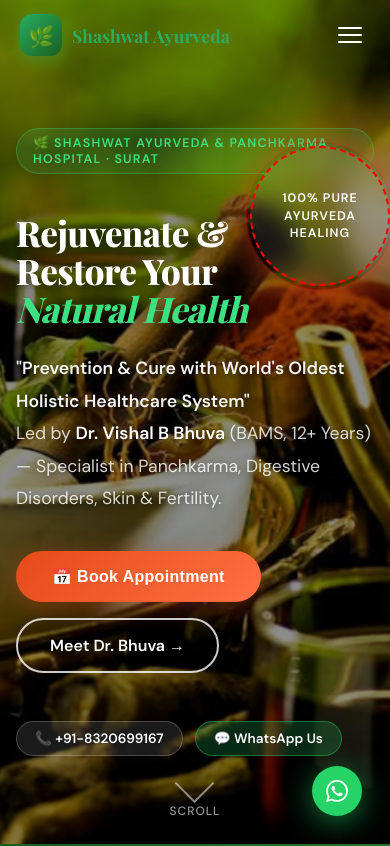
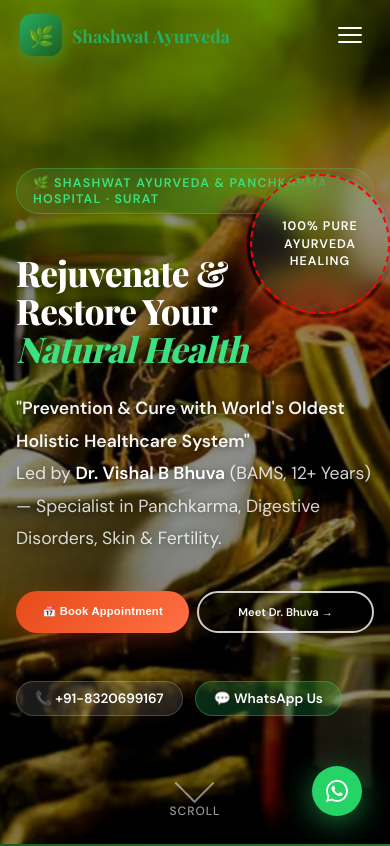
Before and after one commit to Shauryap001/health-platform, a Next.js app: page / in a window 390 px wide. Shown: the top 846 px of the page. Built offline with nearby package versions, Linux system fonts and the light colour scheme; a web font is replaced by a local one.

Commit message:
style: align hero and doctor CTAs on mobile & bypass custom cursor magnification on buttons

```diff
--- a/app/globals.css
+++ b/app/globals.css
@@ -1490,6 +1490,29 @@
   .map-frame { min-height: 260px; }
   .newsletter-section form { flex-direction: column !important; }
   .newsletter-input { border-radius: 12px !important; }
+
+  /* Ensure Hero CTAs and Doctor CTAs are on one line and look balanced on mobile */
+  .hero-ctas, .doctor-ctas {
+    display: flex !important;
+    flex-direction: row !important;
+    flex-wrap: nowrap !important;
+    gap: 8px !important;
+    width: 100% !important;
+  }
+  .hero-ctas button,
+  .hero-ctas a,
+  .doctor-ctas button,
+  .doctor-ctas a {
+    flex: 1 !important;
+    min-width: 0 !important;
+    white-space: nowrap !important;
+    font-size: clamp(0.7rem, 2.7vw, 0.88rem) !important;
+    padding: 12px 4px !important;
+    text-align: center !important;
+    display: inline-flex !important;
+    align-items: center !important;
+    justify-content: center !important;
+  }
 }
 
 /* ═══════════════════════════════════════════════
@@ -1593,6 +1616,16 @@
   animation: cursorGlow 2s infinite ease-in-out;
 }
 
+/* Custom button hover state: subtle scale up without text magnification */
+.custom-cursor-follower.btn-hovering {
+  width: 48px;
+  height: 48px;
+  border-color: var(--gold);
+  border-width: 1.8px;
+  background-color: rgba(230, 74, 25, 0.18);
+  box-shadow: 0 0 15px rgba(230, 74, 25, 0.35);
+}
+
 /* Lens clipping container */
 .lens-content {
   position: absolute;
--- a/app/page.tsx
+++ b/app/page.tsx
@@ -207,7 +207,7 @@
               </p>
 
               {/* CTAs */}
-              <div className="fade-left d3" style={{ display: 'flex', gap: 16, flexWrap: 'wrap', marginBottom: 48 }}>
+              <div className="fade-left d3 hero-ctas" style={{ display: 'flex', gap: 16, flexWrap: 'wrap', marginBottom: 48 }}>
                 <button className="btn-primary" style={{ fontSize: '1rem', padding: '16px 36px' }}
                   onClick={() => setBookingOpen(true)}>
                   📅 Book Appointment
@@ -444,7 +444,7 @@
                   ))}
                 </div>
 
-                <div style={{ display: 'flex', gap: 14, flexWrap: 'wrap' }}>
+                <div className="doctor-ctas" style={{ display: 'flex', gap: 14, flexWrap: 'wrap' }}>
                   <button className="btn-primary" onClick={() => setBookingOpen(true)}>
                     📅 Book Appointment
                   </button>
--- a/components/CustomCursor.tsx
+++ b/components/CustomCursor.tsx
@@ -85,6 +85,8 @@
       isHovering = false;
       currentR = DEFAULT_R;
       follower.classList.remove('hovering');
+      follower.classList.remove('btn-hovering');
+      follower.style.backgroundColor = '';
       lensContent.innerHTML = '';
       activeTarget = null;
       activeClone = null;
@@ -95,6 +97,17 @@
       if (!target) return;
 
       try {
+        // Bypass text magnification on all buttons or interactive links styled as buttons
+        const isButton = target.closest('button, [role="button"], a.btn-primary, a.btn-book, a.btn-outline, a.btn-outline-green, a.btn-gold, a.btn-white, .btn-primary, .btn-book, .btn-outline, .btn-outline-green, .btn-gold, .btn-white, input[type="submit"], input[type="button"]');
+
+        if (isButton) {
+          clearMagnifier();
+          isHovering = true;
+          currentR = 24; // Matches 48px width of .btn-hovering
+          follower.classList.add('btn-hovering');
+          return;
+        }
+
         const isHoverable =
           target.closest('a') ||
           target.closest('button') ||
```
